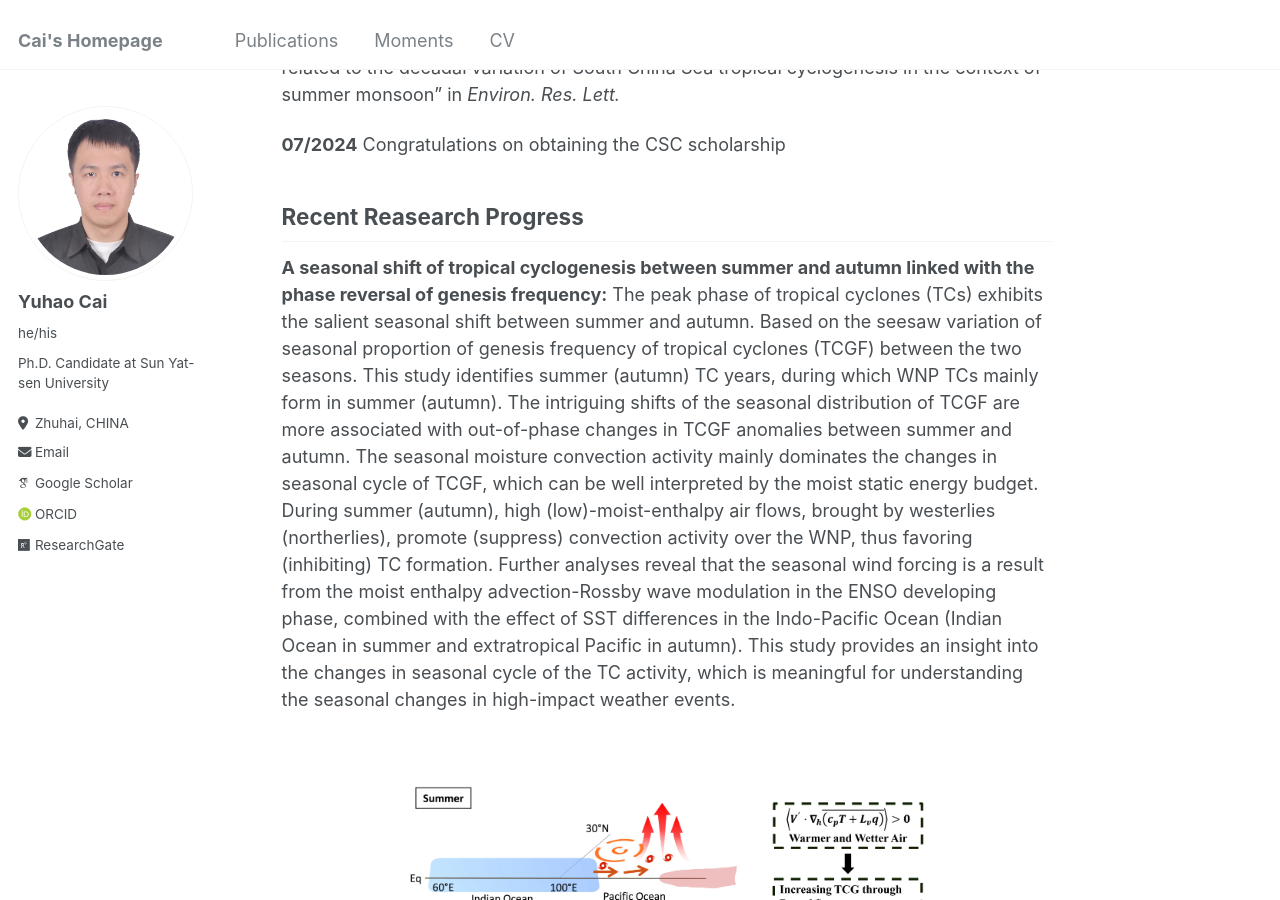
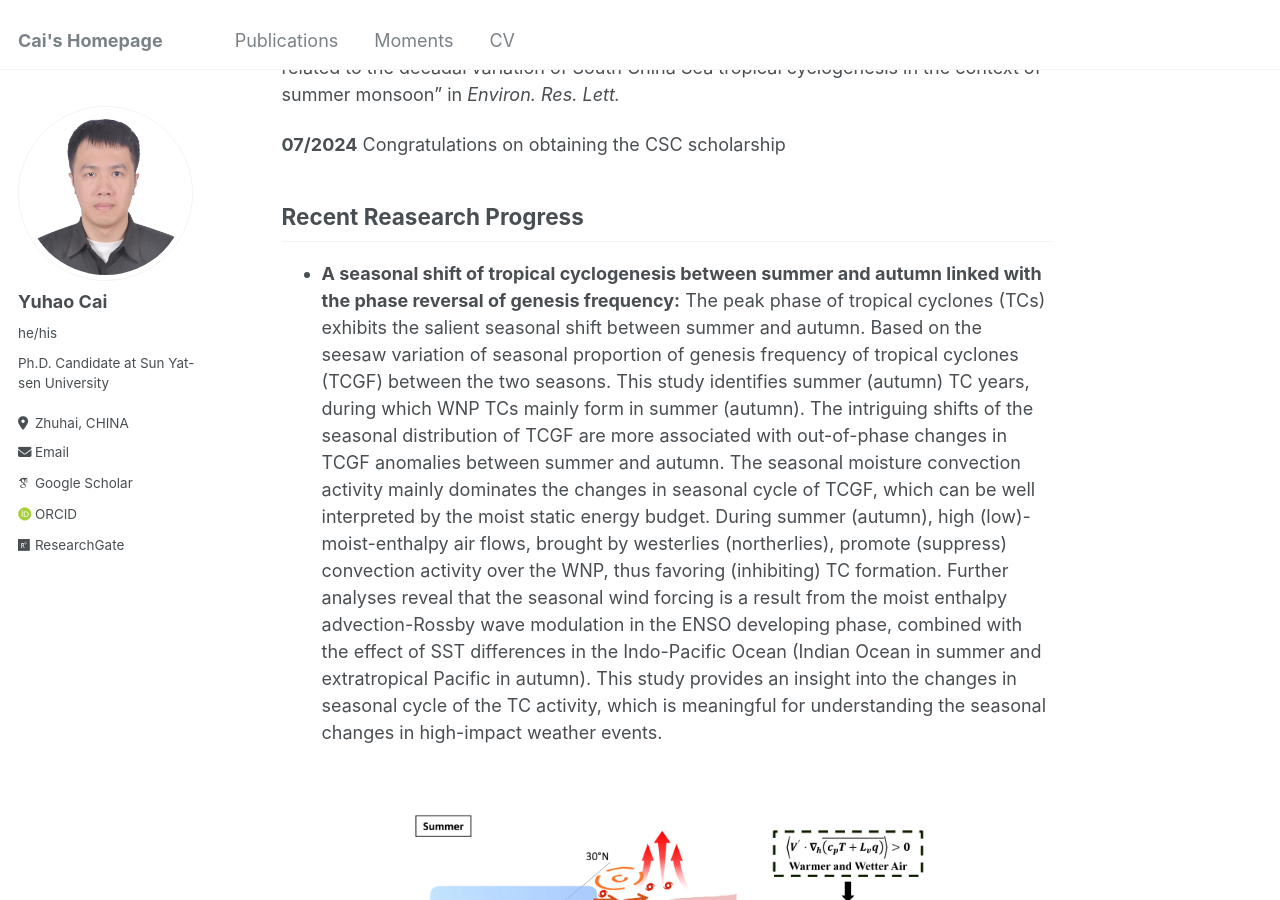
Before and after one commit to caiyh63/caiyh63.github.io, a Jekyll site: the page built from _pages/about.md, in a window 1280 px wide and 900 px high, scrolled down 658 px. Built offline with Jekyll 4.4.1, drawn with Linux system fonts in a browser that asks for light colours; some web fonts are replaced.

```diff
--- a/_pages/about.md
+++ b/_pages/about.md
@@ -28,7 +28,7 @@ redirect_from:
 
 ## Recent Reasearch Progress
 
-**A seasonal shift of tropical cyclogenesis between summer and autumn linked with the phase reversal of genesis frequency:** The peak phase of tropical cyclones (TCs) exhibits the salient seasonal shift between summer and autumn. Based on the seesaw variation of seasonal proportion of genesis frequency of tropical cyclones (TCGF) between the two seasons. This study identifies summer (autumn) TC years, during which WNP TCs mainly form in summer (autumn). The intriguing shifts of the seasonal distribution of TCGF are more associated with out-of-phase changes in TCGF anomalies between summer and autumn. The seasonal moisture convection activity mainly dominates the changes in seasonal cycle of TCGF, which can be well interpreted by the moist static energy budget. During summer (autumn), high (low)-moist-enthalpy air flows, brought by westerlies (northerlies), promote (suppress) convection activity over the WNP, thus favoring (inhibiting) TC formation. Further analyses reveal that the seasonal wind forcing is a result from the moist enthalpy advection-Rossby wave modulation in the ENSO developing phase, combined with the effect of SST differences in the Indo-Pacific Ocean (Indian Ocean in summer and extratropical Pacific in autumn). This study provides an insight into the changes in seasonal cycle of the TC activity, which is meaningful for understanding the seasonal changes in high-impact weather events.
+- **A seasonal shift of tropical cyclogenesis between summer and autumn linked with the phase reversal of genesis frequency:** The peak phase of tropical cyclones (TCs) exhibits the salient seasonal shift between summer and autumn. Based on the seesaw variation of seasonal proportion of genesis frequency of tropical cyclones (TCGF) between the two seasons. This study identifies summer (autumn) TC years, during which WNP TCs mainly form in summer (autumn). The intriguing shifts of the seasonal distribution of TCGF are more associated with out-of-phase changes in TCGF anomalies between summer and autumn. The seasonal moisture convection activity mainly dominates the changes in seasonal cycle of TCGF, which can be well interpreted by the moist static energy budget. During summer (autumn), high (low)-moist-enthalpy air flows, brought by westerlies (northerlies), promote (suppress) convection activity over the WNP, thus favoring (inhibiting) TC formation. Further analyses reveal that the seasonal wind forcing is a result from the moist enthalpy advection-Rossby wave modulation in the ENSO developing phase, combined with the effect of SST differences in the Indo-Pacific Ocean (Indian Ocean in summer and extratropical Pacific in autumn). This study provides an insight into the changes in seasonal cycle of the TC activity, which is meaningful for understanding the seasonal changes in high-impact weather events.
 
 ![Cai-2025-Fig13](/images/AR-Figure_13.jpg)
 
```
